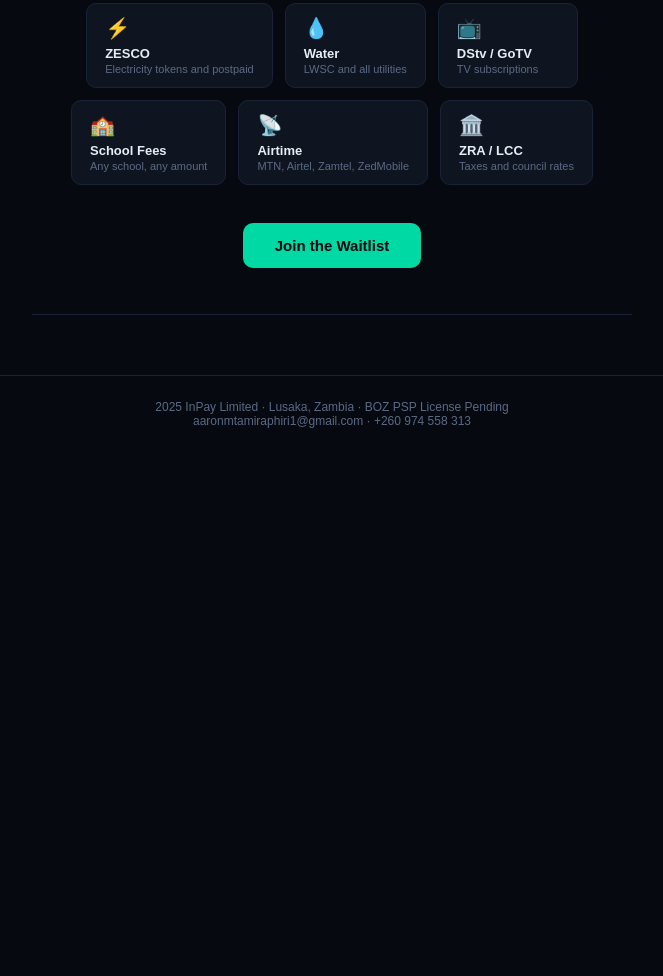
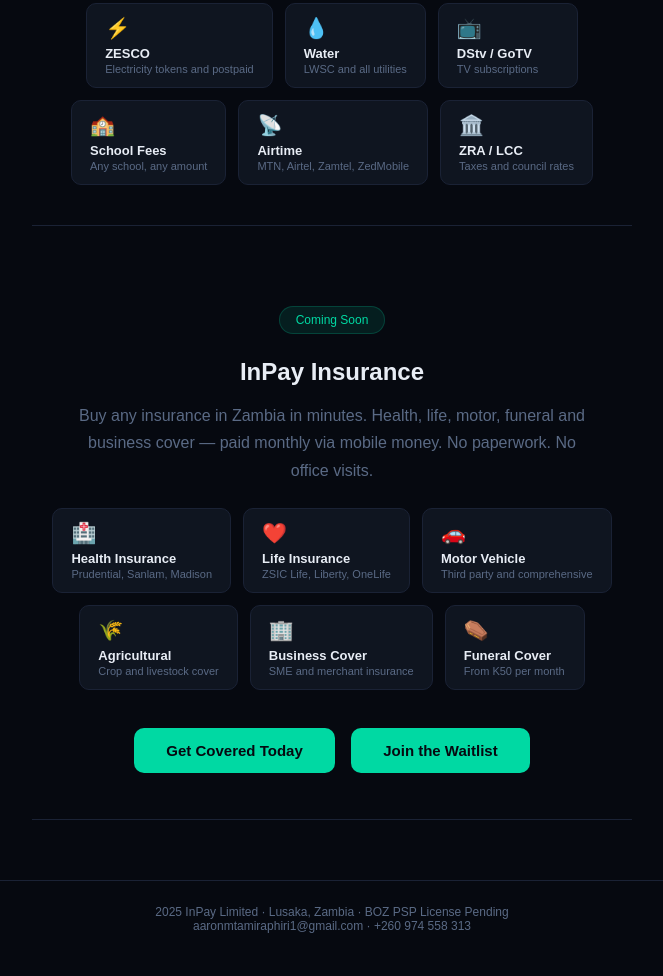
Before and after one commit to qwert828/Inpay, a website: page public/index.html in a window 1280 px wide. Shown: the part 1342-2318 px from the top of the page, without its empty margins (308-971 px from the left). Before the commit the page ends 1834 px from the top, so only its background shows below. Drawn offline with Linux system fonts and the light colour scheme.

Commit message:
Update index.html

```diff
--- a/public/index.html
+++ b/public/index.html
@@ -81,7 +81,22 @@
 <div class="card"><div class="icon">🏫</div><div class="name">School Fees</div><div class="desc">Any school, any amount</div></div>
 <div class="card"><div class="icon">📡</div><div class="name">Airtime</div><div class="desc">MTN, Airtel, Zamtel, ZedMobile</div></div>
 <div class="card"><div class="icon">🏛️</div><div class="name">ZRA / LCC</div><div class="desc">Taxes and council rates</div></div>
+</div><div class="divider"></div>
+
+<div class="tag">Coming Soon</div>
+<h2>InPay Insurance</h2>
+<p>Buy any insurance in Zambia in minutes. Health, life, motor, funeral and business cover — paid monthly via mobile money. No paperwork. No office visits.</p>
+
+<div class="grid">
+<div class="card"><div class="icon">🏥</div><div class="name">Health Insurance</div><div class="desc">Prudential, Sanlam, Madison</div></div>
+<div class="card"><div class="icon">❤️</div><div class="name">Life Insurance</div><div class="desc">ZSIC Life, Liberty, OneLife</div></div>
+<div class="card"><div class="icon">🚗</div><div class="name">Motor Vehicle</div><div class="desc">Third party and comprehensive</div></div>
+<div class="card"><div class="icon">🌾</div><div class="name">Agricultural</div><div class="desc">Crop and livestock cover</div></div>
+<div class="card"><div class="icon">🏢</div><div class="name">Business Cover</div><div class="desc">SME and merchant insurance</div></div>
+<div class="card"><div class="icon">⚰️</div><div class="name">Funeral Cover</div><div class="desc">From K50 per month</div></div>
 </div>
+
+<a href="/signup.html" class="btn">Get Covered Today</a>
 
 <a href="/signup.html" class="btn">Join the Waitlist</a>
 
```
